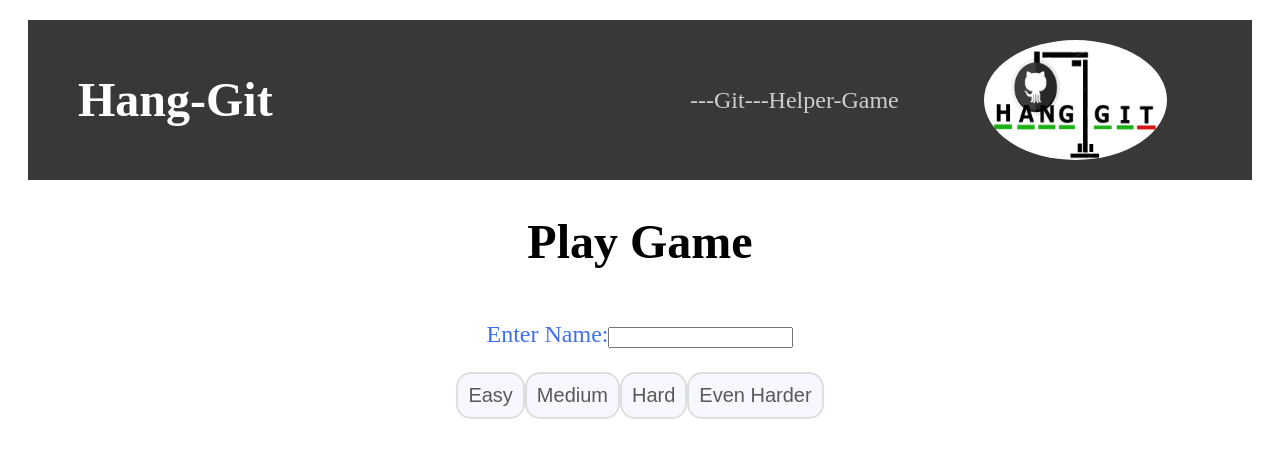
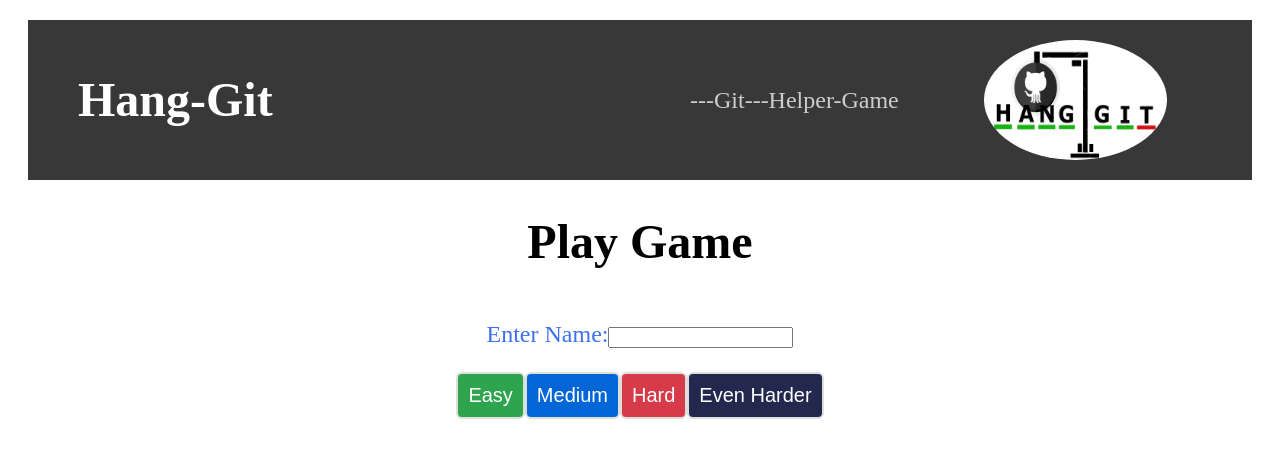
Before and after one commit to cms718/hang-git, a React (Create React App) app: page / in a window 1280 px wide. Shown: the top 458 px of the page. Built offline with nearby package versions, Linux system fonts and the light colour scheme.

Commit message:
Added github css for difficulty

```diff
--- a/src/components/Categories/Categories.jsx
+++ b/src/components/Categories/Categories.jsx
@@ -8,7 +8,7 @@ export default function Categories({allQuestions, startGame}) {
   return (
     <div>
       {uniqueCategories.map((category, index) => {
-        return <button key={index}className="btn-category" onClick={() => startGame(category)}>{category}</button>
+        return <button key={index}className="btn-category" id={category} onClick={() => startGame(category)}>{category}</button>
       })}
     </div>
   )
--- a/src/components/Categories/Category.css
+++ b/src/components/Categories/Category.css
@@ -1,3 +1,27 @@
 .btn-category {
   text-transform: capitalize;
 }
+
+#easy {
+  background-color: #2ea44f;
+  color: white;
+  border-radius: 0.375rem;
+}
+
+#medium {
+  background-color: #0366d6;
+  color: white;
+  border-radius: 0.375rem;
+}
+
+#hard {
+  border-radius: 0.375rem;
+  background-color: #d73a49;
+  color: white;
+}
+
+button[id="even harder"] {
+  background-color: #23294e;
+  color: white;
+  border-radius: 0.375rem;
+}
```
